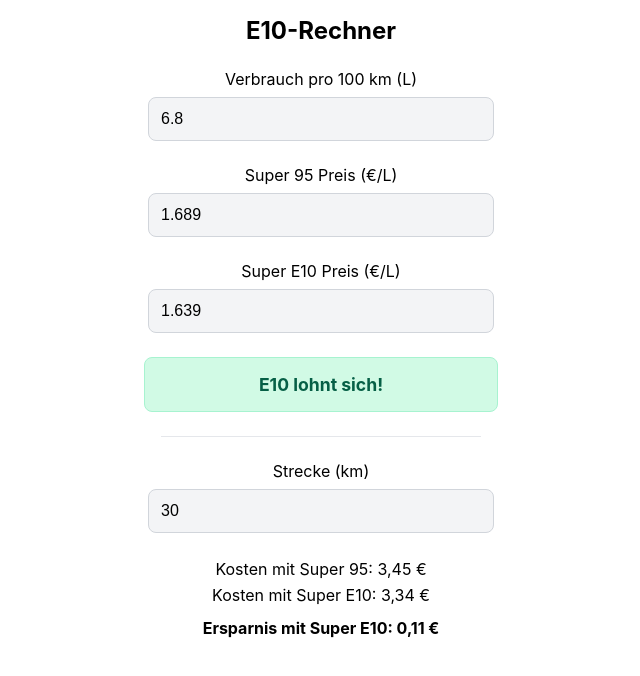
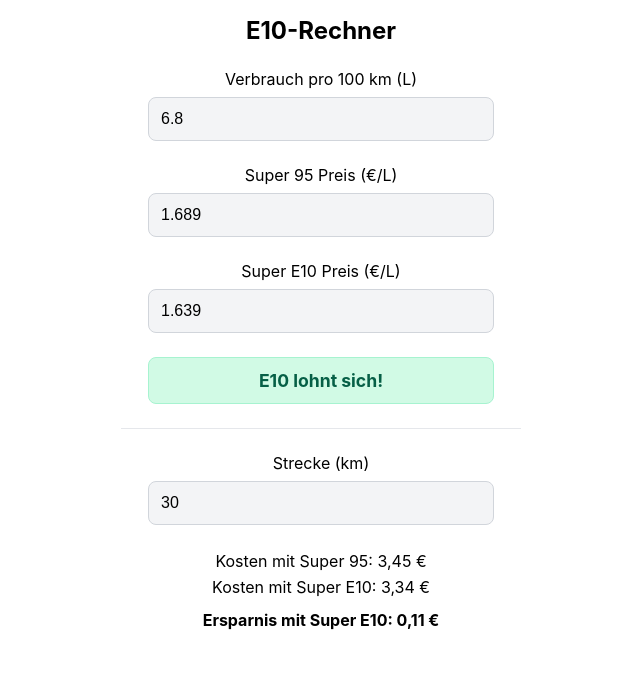
Before and after one commit to yatamci/E10-Rechner, a Next.js app: page / in a window 1280 px wide. Shown: the top 676 px of the page, without its empty margins (319-959 px from the left). Built offline with nearby package versions, Linux system fonts and the light colour scheme.

Commit message:
Deepseek V15

```diff
--- a/app/e10-styles.css
+++ b/app/e10-styles.css
@@ -32,7 +32,7 @@
 
 .e10-result-box {
   width: 80%; /* Gleiche Breite wie Eingabefelder */
-  padding: 1rem;
+  padding: 0.75rem;
   margin: 1.5rem auto; /* Zentriert die Box */
   border-radius: 0.5rem;
   text-align: center;
@@ -41,7 +41,7 @@
 }
 
 .e10-divider {
-  width: 80%; /* Gleiche Breite wie andere Elemente */
+  width: 100%; /* Gleiche Breite wie andere Elemente */
   margin: 1.5rem auto; /* Zentriert die Linie */
   border: 0;
   border-top: 1px solid #e5e7eb;
```
